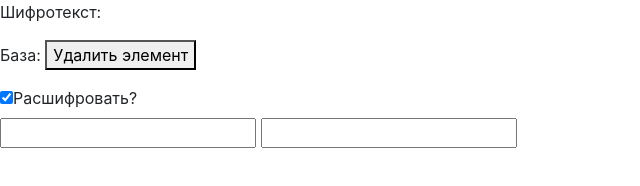
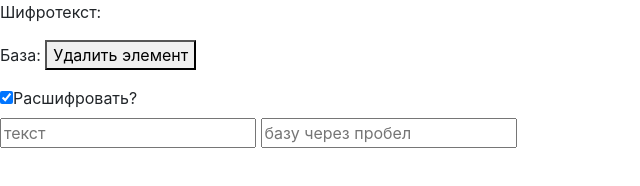
Before and after one commit to negrime/crypt-online, a plain HTML site: page public/index.html in a window 1280 px wide. Shown: the whole page, without its empty margins (0-640 px from the left). Drawn offline with nearby package versions, Linux system fonts and the light colour scheme.

Commit message:
placeholder added

```diff
--- a/public/index.html
+++ b/public/index.html
@@ -19,8 +19,8 @@
         <button @click="removeBase">Удалить элемент</button>
     </p>
     <input type="checkbox" v-model="isDecrypt"><label >Расшифровать?</label> <br>
-    <input v-model="text" @input="calcKeyIndex">
-    <input v-model="baseInput" @input="kek">
+    <input v-model="text" placeholder="текст" @input="calcKeyIndex">
+    <input v-model="baseInput" placeholder="базу через пробел" @input="kek">
     <h3>{{answer}}</h3>
 
 </div>
```
